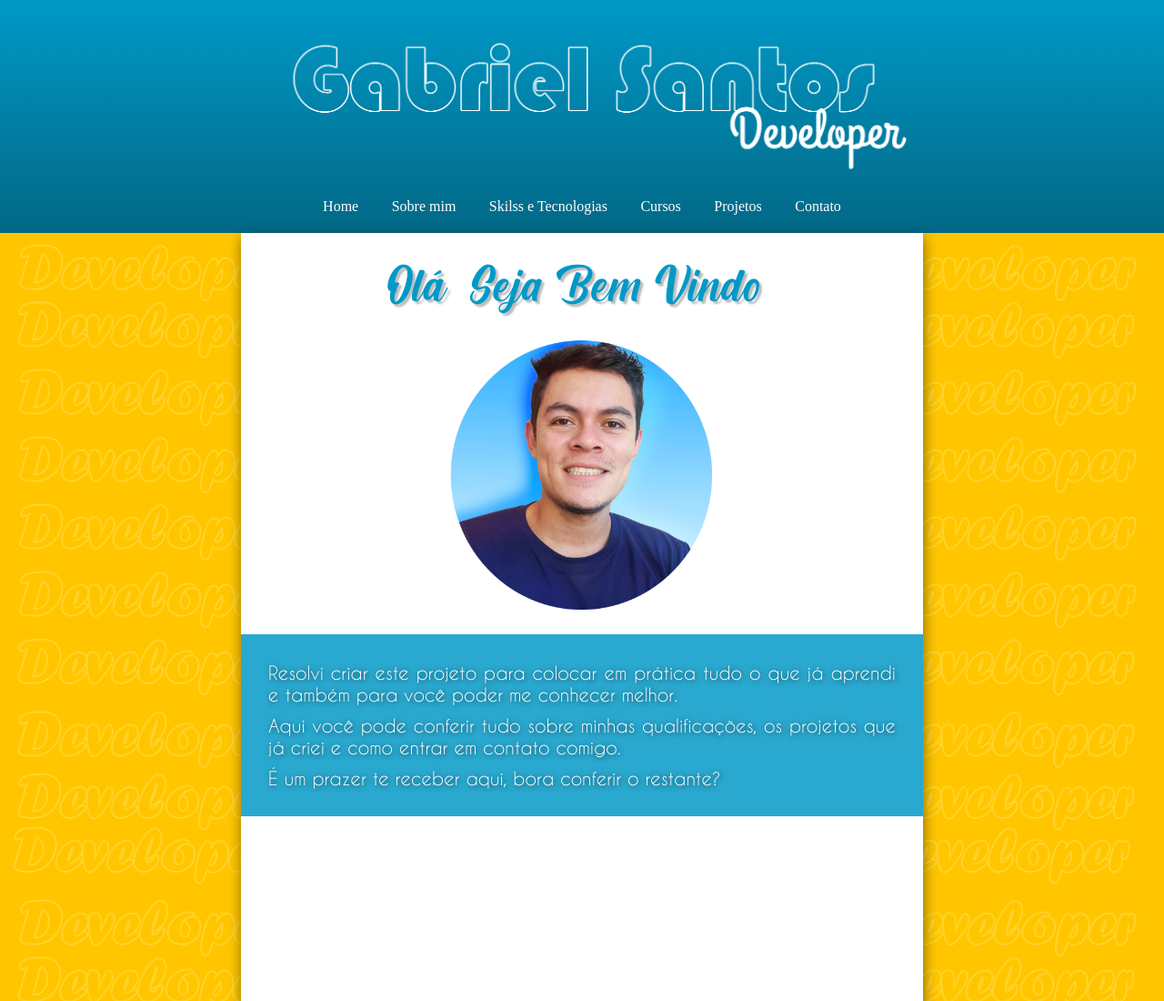
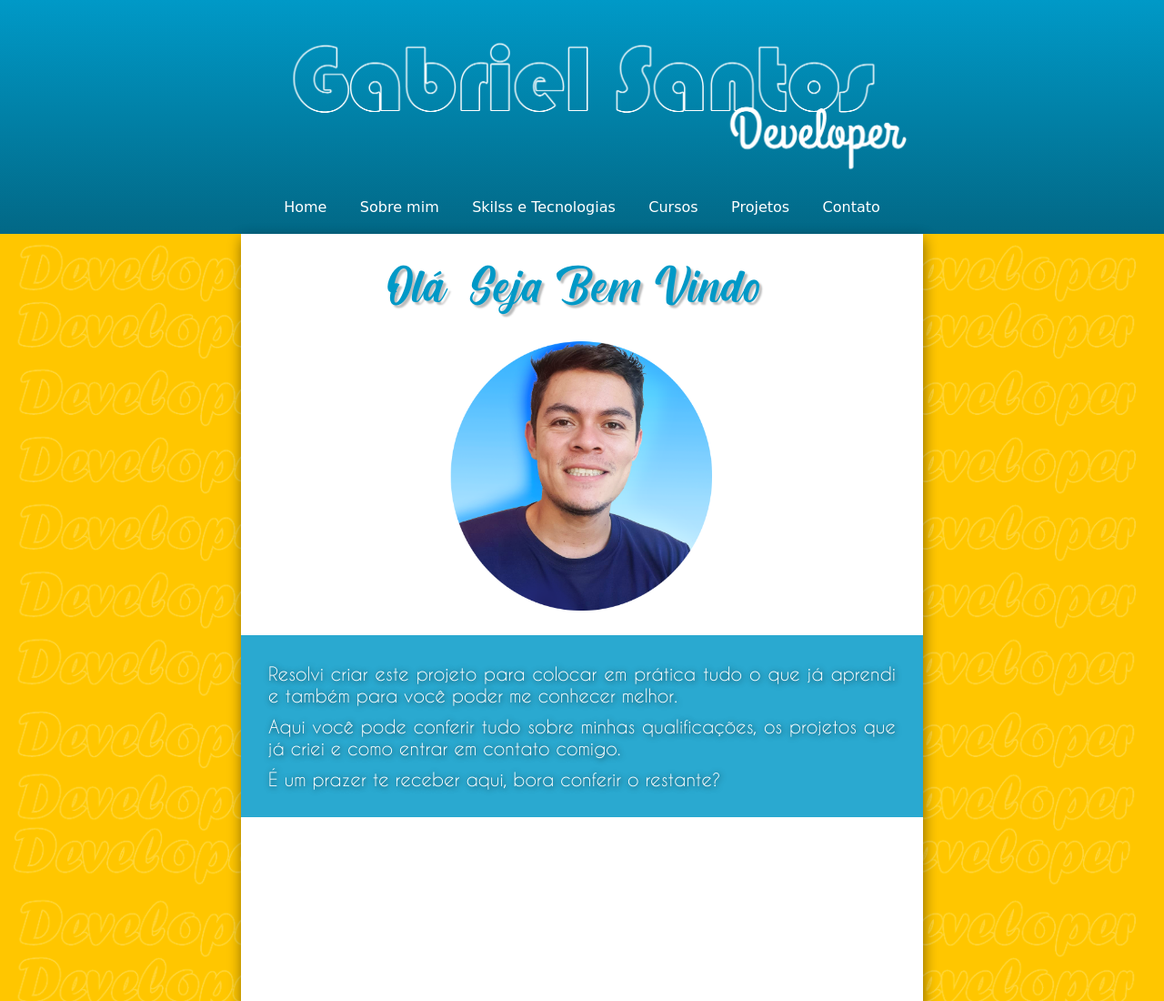
Before and after one commit to GabrielSantt/Portiflio-V1, a plain HTML site: page index.html in a window 1280 px wide. Shown: the top 1100 px of the page at 91% size. Drawn offline with Linux system fonts and the light colour scheme.

Commit message:
Update style.css

```diff
--- a/style.css
+++ b/style.css
@@ -16,7 +16,7 @@ padding: 0px;}
             --font1:"CreamCake";
             --font2:"CaviarDreams";
             --font3:"grandhotel";
-            --font4: 'Bebas Neue', "cursive";
+            --font4: 'Bebas Neue', cursive;
             --cor1: #f8c004;
             --cor2: #0099c7;
             --cor3: #027091;
```
